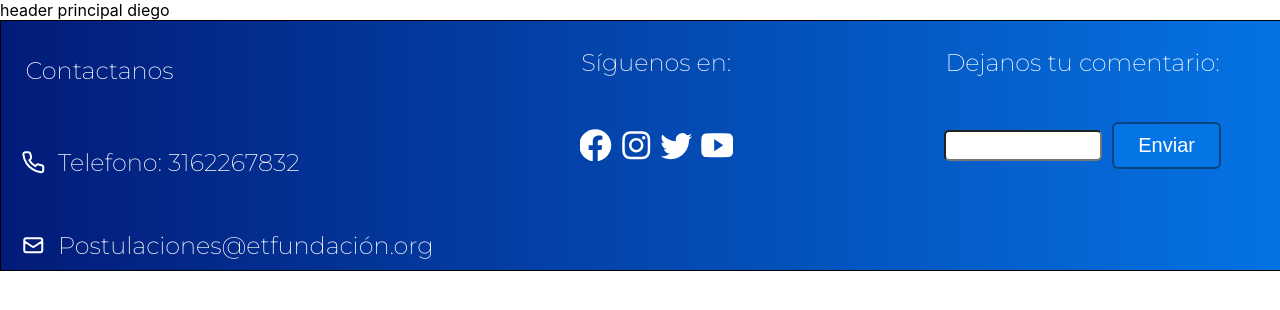
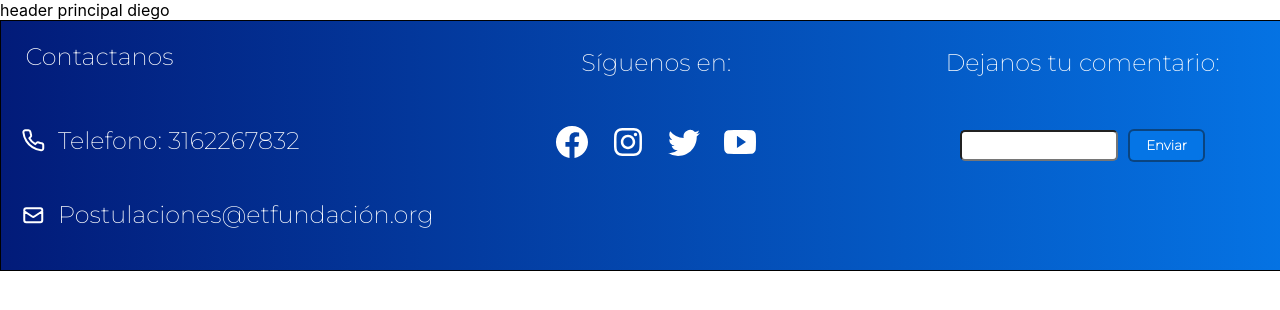
Before and after one commit to FundacionET/Soccetch, a React (Create React App) app in the folder frontend/: page / in a window 1280 px wide. Shown: the top 310 px of the page. Built offline with nearby package versions, Linux system fonts and the light colour scheme; a web font is replaced by a local one.

Commit message:
footer le puse cursor al enviar

```diff
--- a/frontend/src/components/Footer/Footer.jsx
+++ b/frontend/src/components/Footer/Footer.jsx
@@ -1,40 +1,68 @@
 import React from "react";
 
-import{LuPhone} from "react-icons/lu"
-import{HiOutlineMail} from "react-icons/hi"
-import{FaInstagram} from "react-icons/fa"
-import{BsFacebook} from "react-icons/bs"
-import{BsTwitter} from "react-icons/bs"
-import{IoLogoYoutube} from "react-icons/io"
+import { LuPhone } from "react-icons/lu";
+import { HiOutlineMail } from "react-icons/hi";
+import { FaInstagram } from "react-icons/fa";
+import { BsFacebook } from "react-icons/bs";
+import { BsTwitter } from "react-icons/bs";
+import { IoLogoYoutube } from "react-icons/io";
 
-import { Cajafooter, Cajainfo, Contactanos,} from "./StyledFooter";
-import { Cajasiguenos, Siguenos, Logos} from "./StyledFooter";
-import { Cajacomentarios, Comentarios, Enviar} from "./StyledFooter";
-
+import { Cajafooter, Cajainfo, Contactanos } from "./StyledFooter";
+import { Cajasiguenos, Siguenos, Logos } from "./StyledFooter";
+import {Cajacomentarios,Comentarios,Enviar,Efecto,Efecto1,Efecto2,Efecto3} from "./StyledFooter";
 
 function Footer() {
   return (
     <div>
       <Cajafooter>
         <Cajainfo>
-          <Contactanos style={{padding:"2%"}}>Contactanos</Contactanos>
-          <Contactanos><LuPhone style={{marginRight:"2%",padding:"1%"}}/> Telefono: 3162267832</Contactanos>
-          <Contactanos><HiOutlineMail style={{marginRight:"2%", padding:"1%"}}/>Postulaciones@etfundación.org</Contactanos>
+          <Contactanos style={{ padding: "2%", marginTop: "-10px" }}>
+            Contactanos
+          </Contactanos>
+          <Contactanos>
+            <LuPhone style={{ marginRight: "2%", padding: "1%" }} /> Telefono:
+            3162267832
+          </Contactanos>
+          <Contactanos>
+            <HiOutlineMail style={{ marginRight: "2%", padding: "1%" }} />
+            Postulaciones@etfundación.org
+          </Contactanos>
         </Cajainfo>
         <Cajasiguenos>
           <Siguenos>Síguenos en:</Siguenos>
-            <Logos><BsFacebook style={{padding:"1%",fontSize:"2rem"}}/><FaInstagram style={{padding:"1%", fontSize:"2rem"}}/><BsTwitter style={{padding:"1%",fontSize:"2rem"}}/><IoLogoYoutube style={{padding:"1%",fontSize:"2rem"}}/></Logos>
+          <Logos>
+            <Efecto>
+              <BsFacebook style={{ fontSize: "2rem" }} />
+            </Efecto>
+            <Efecto1>
+              <FaInstagram style={{ fontSize: "2rem" }} />
+            </Efecto1>
+            <Efecto2>
+              <BsTwitter style={{ fontSize: "2rem" }} />
+            </Efecto2>
+            <Efecto3>
+            <IoLogoYoutube style={{ fontSize: "2rem" }} />
+            </Efecto3>
+          </Logos>
         </Cajasiguenos>
         <Cajacomentarios>
           <Comentarios>Dejanos tu comentario:</Comentarios>
           <Comentarios>
-            <input placeholder="" style={{"height":"25px", "width":"150px", borderRadius: "5px", outline:"none"}}></input>
-            <Enviar style={{color:"#000"}}>Enviar</Enviar>
+            <input
+              placeholder=""
+              style={{
+                height: "25px",
+                width: "150px",
+                borderRadius: "5px",
+                outline: "none",
+              }}
+            ></input>
+            <Enviar style={{ color: "#000" }}>Enviar</Enviar>
           </Comentarios>
         </Cajacomentarios>
       </Cajafooter>
     </div>
-  )
+  );
 }
 
-export default Footer
+export default Footer;
--- a/frontend/src/components/Footer/StyledFooter.jsx
+++ b/frontend/src/components/Footer/StyledFooter.jsx
@@ -26,7 +26,7 @@ export const Cajainfo = styled.div`
 export const Contactanos = styled.div`
   /*     background-color: pink; */
 width: 100%;
-  height: 33.3%;
+height: 30%;
 color: white;
 display: flex;
 font-family: -moz-initial;
@@ -105,8 +105,8 @@ export const Comentarios = styled.div`
 
 export const Enviar = styled.button`
 color: #fff !important;
-    font-size: 20px;
-    font-weight: 500;
+font-size: 0%.8;
+font-weight: bold;
 padding: 0.5em 1.2em;
 background: #0575e6;
 border: 2px solid;
@@ -114,9 +114,11 @@ export const Enviar = styled.button`
 position: relative;
 border-radius: 6px;
 margin-left: 10px;
+font-family: "Montserrat", sans-serif;
+cursor: pointer;
 
 &:before {
-        content:"";
+    content: "";
     position: absolute;
     top: 0px;
     left: 0px;
@@ -128,4 +130,63 @@ export const Enviar = styled.button`
 &:hover:before {
     width: 100%;
 }
-`
+`;
+export const Efecto = styled.div`
+/*   color: #fff;
+    font-size: 1rem;
+    font-weight: bold;
+    background: #0575e6;
+    border: 2px solid;
+    border-color: #1010117a;
+    position: relative;
+    border-radius: 6px;
+    margin-left: 10px; */
+font-family: "Montserrat", sans-serif;
+padding: 0.5em;
+&:hover {
+    color: #2600ff;
+    transition: 0.6s;
+}
+`;
+export const Efecto1 = styled.div`
+/*   color: #fff;
+    font-size: 1rem;
+    font-weight: bold;
+    background: #0575e6;
+    border: 2px solid;
+    border-color: #1010117a;
+    position: relative;
+    border-radius: 6px;
+    margin-left: 10px; */
+font-family: "Montserrat", sans-serif;
+padding: 0.5em;
+&:hover path {
+    color: #da267f;
+    transition: 0.6s;
+}
+`;
+export const Efecto2 = styled.div`
+font-family: "Montserrat", sans-serif;
+padding: 0.5em;
+&:hover {
+    color: #00aeff;
+    transition: 0.6s;
+}
+`;
+export const Efecto3 = styled.div`
+/*   color: #fff;
+    font-size: 1rem;
+    font-weight: bold;
+    background: #0575e6;
+    border: 2px solid;
+    border-color: #1010117a;
+    position: relative;
+    border-radius: 6px;
+    margin-left: 10px; */
+font-family: "Montserrat", sans-serif;
+padding: 0.5em;
+&:hover {
+    color: red;
+    transition: 0.6s;
+}
+`;
```
Lines whose indentation alone changed are shown as unchanged.
